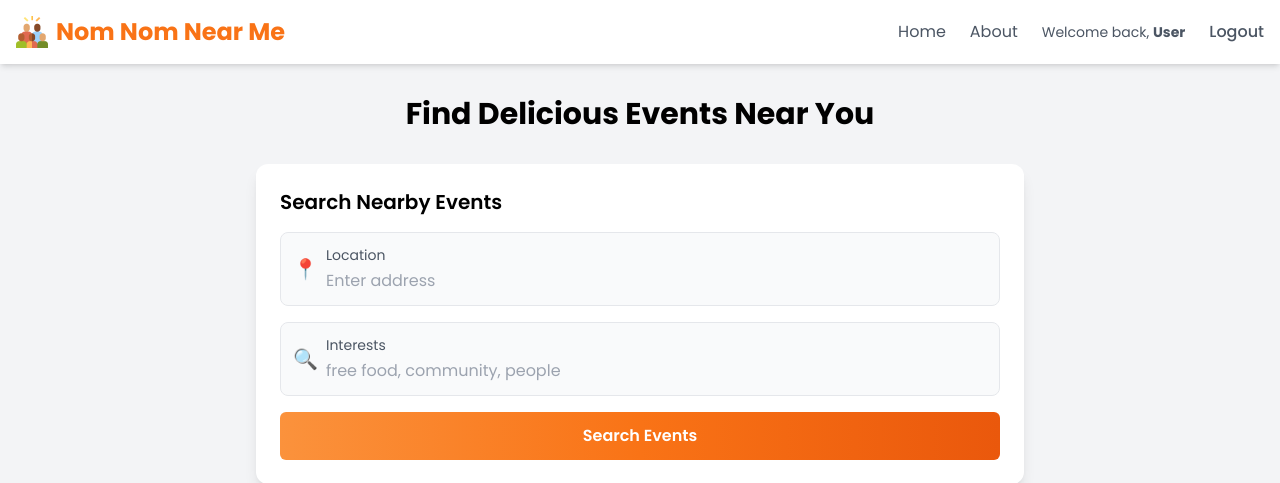
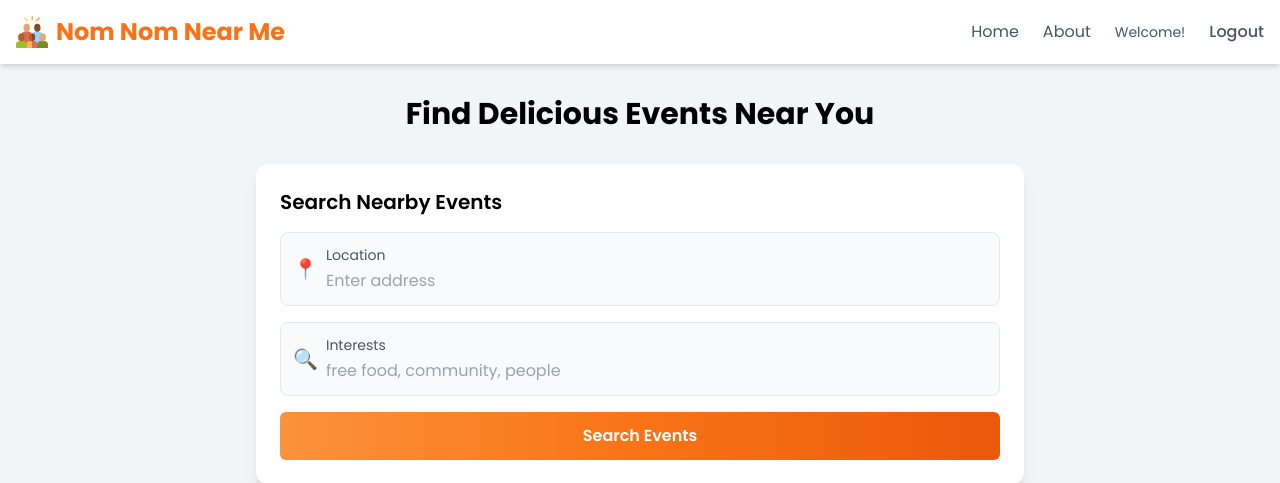
Before and after one commit to chinweot/NomNomNearMe, a Flask app: page /search in a window 1280 px wide. Shown: the top 483 px of the page. Run offline with Flask 3, Linux system fonts and the light colour scheme; some libraries are stand-ins or nearby versions.

Commit message:
changed user in Welcom Back on search page to just Welcome because we are not collecting name of users at the moment

```diff
--- a/templates/search.html
+++ b/templates/search.html
@@ -23,7 +23,7 @@
                 <nav class="flex items-center space-x-6">
                     <a href="/search" class="text-gray-600 hover:text-orange-500">Home</a>
                     <a href="/about" class="text-gray-600 hover:text-orange-500">About</a>
-                    <span class="text-sm text-gray-600 hidden sm:inline">Welcome back, <strong>User</strong></span>
+                    <span class="text-sm text-gray-600 hidden sm:inline">Welcome! </span>
 
                     <a href="/" class="text-gray-600 hover:text-red-500 font-medium">Logout</a>
                 </nav>
```
